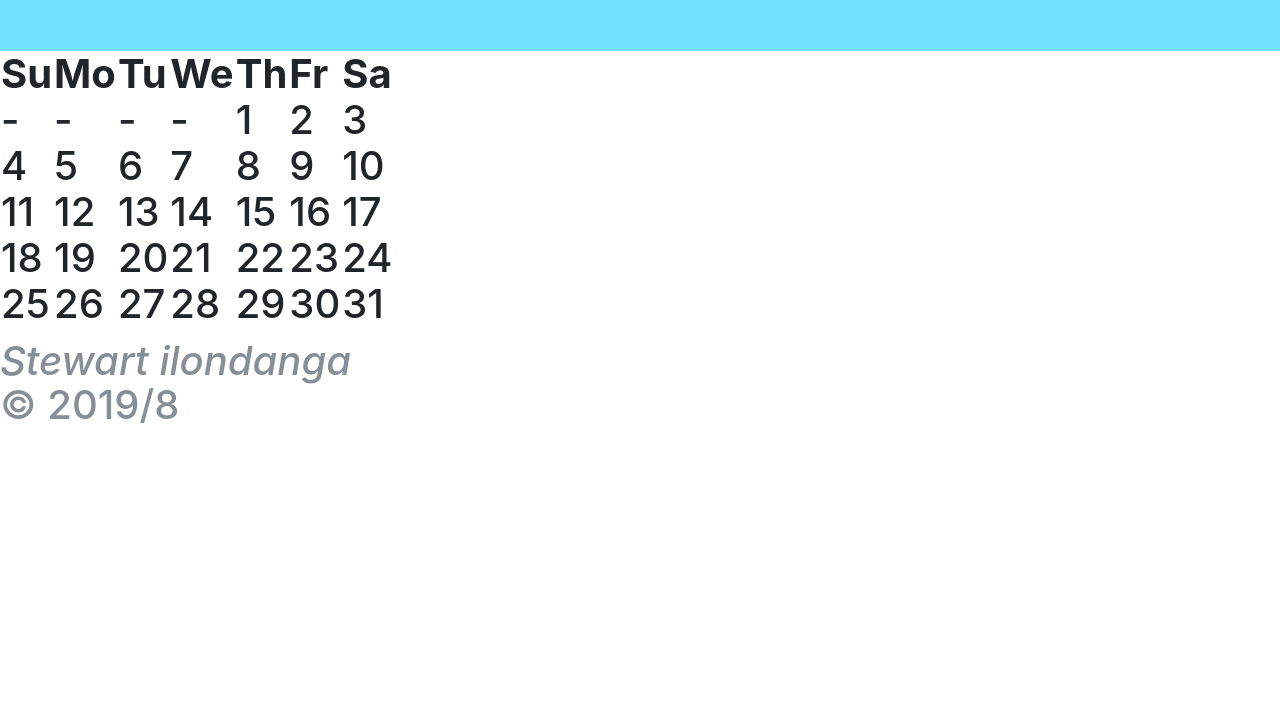
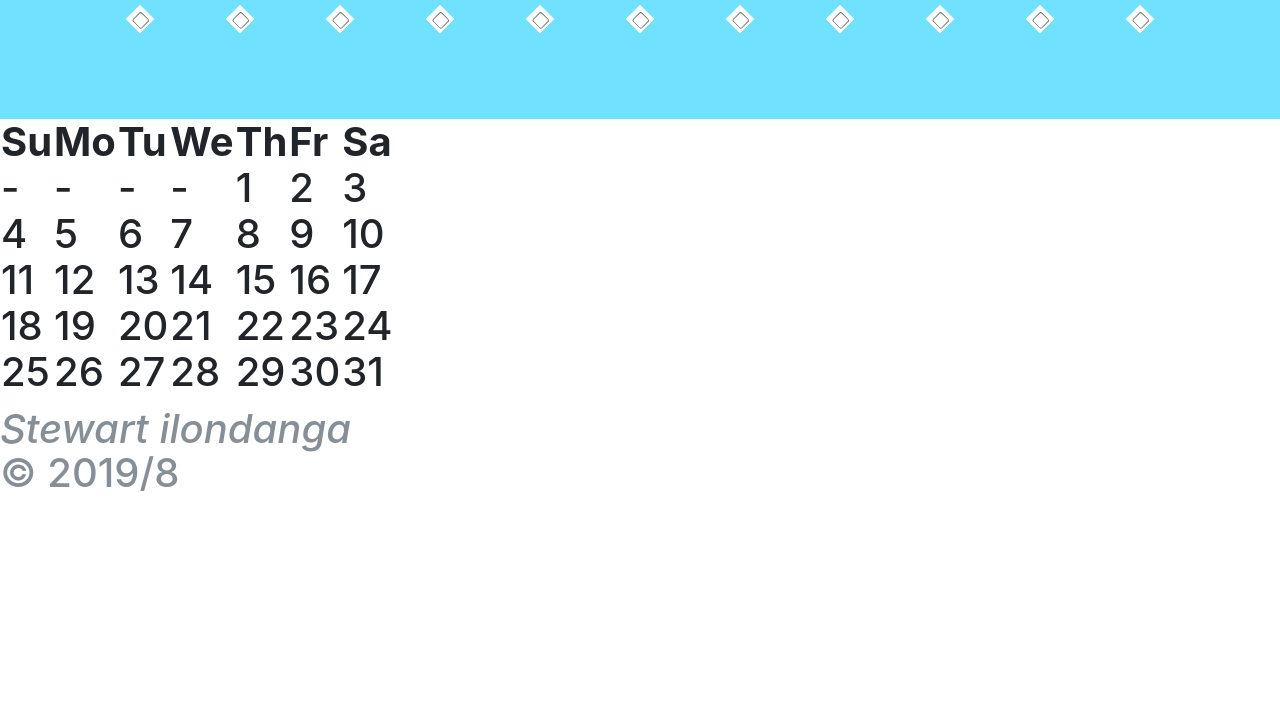
Before and after one commit to stewilondanga/hearty-check, a plain HTML site: page index.html in a window 1280 px wide. Shown: the part 81-800 px from the top of the page. Drawn offline with nearby package versions, Linux system fonts and the light colour scheme.

Commit message:
add css/styles.css

```diff
--- a/css/styles.css
+++ b/css/styles.css
@@ -21,7 +21,7 @@
   padding: 50px;
 }
 
-/*.checkbox-fun__label {
+.checkbox-fun__label {
   position: relative;
   background: #fff;
   width: 20px;
@@ -33,7 +33,7 @@
   z-index: 100;
 }
 
-.checkbox-fun__content {
+/*.checkbox-fun__content {
   opacity: 0;
   width: 20px;
   height: 20px;
```
